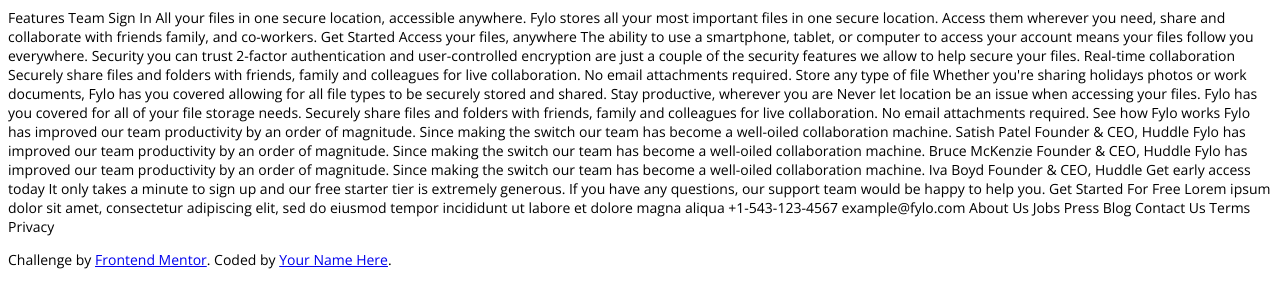
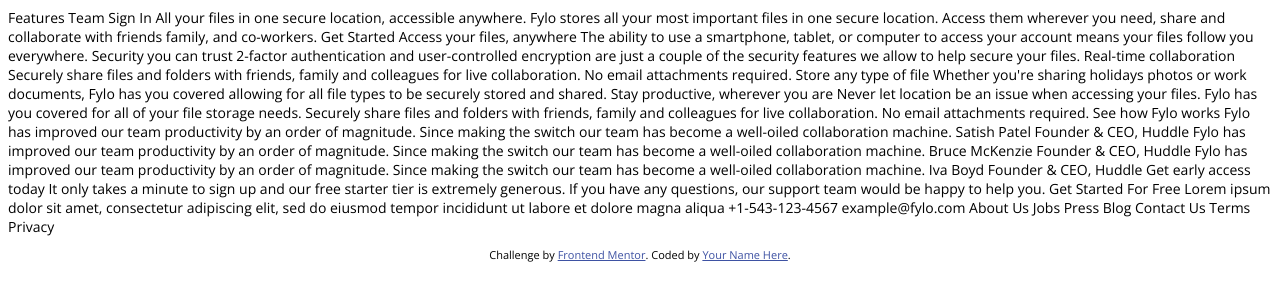
Before and after one commit to Mudi-Igbinoba/Frontend-Mentor-Fylo-Dark-Theme, a plain HTML site: page index.html in a window 1280 px wide. Drawn offline with nearby package versions, Linux system fonts and the light colour scheme.

Commit message:
added styles to the attribution classes

```diff
--- a/assets/style.css
+++ b/assets/style.css
@@ -3,3 +3,13 @@ body {
   font-size: 14px;
   font-family: 'Open Sans', sans-serif;
 }
+
+/* Footer */
+.attribution {
+  font-size: 11px;
+  text-align: center;
+}
+
+.attribution a {
+  color: hsl(228, 45%, 44%);
+}
```
